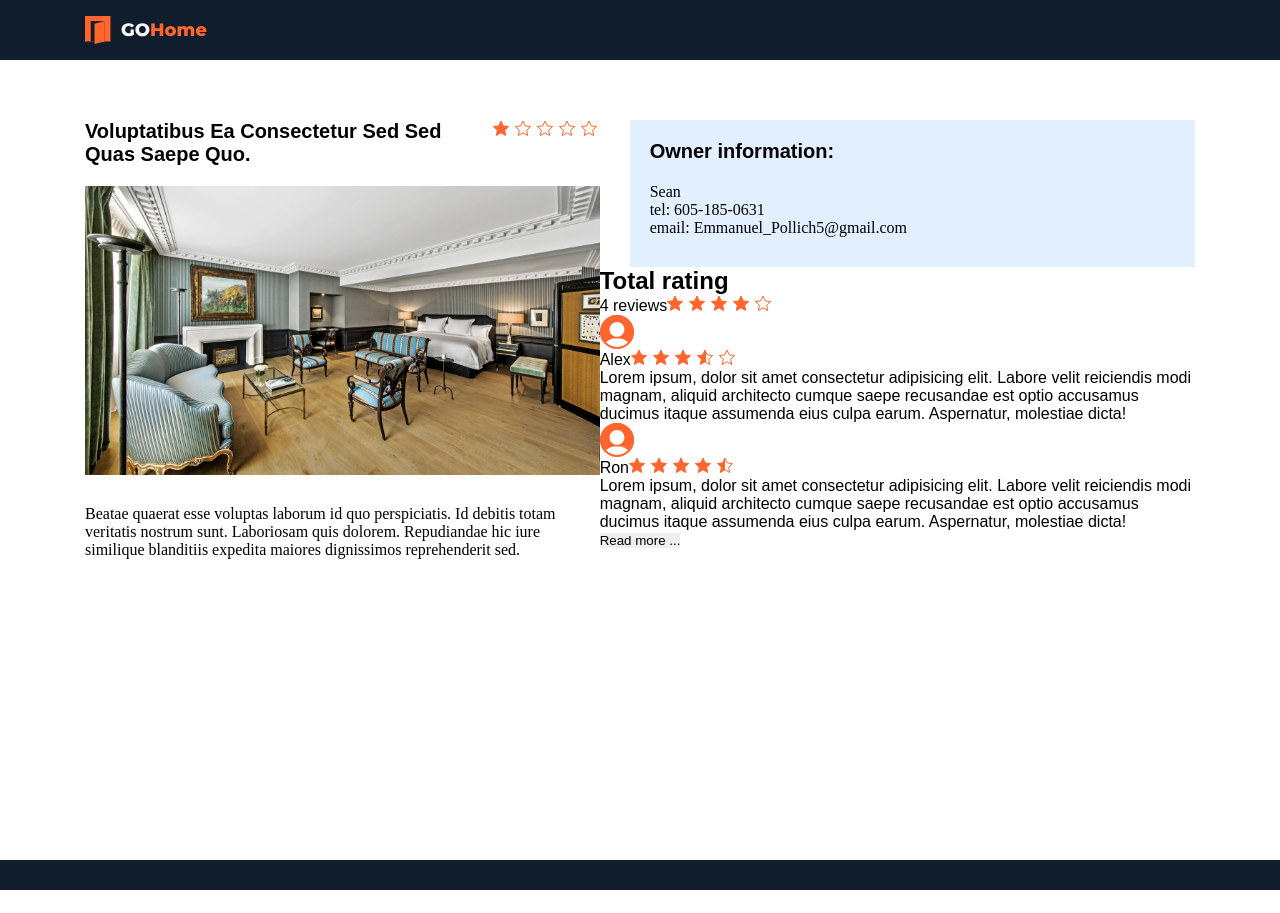
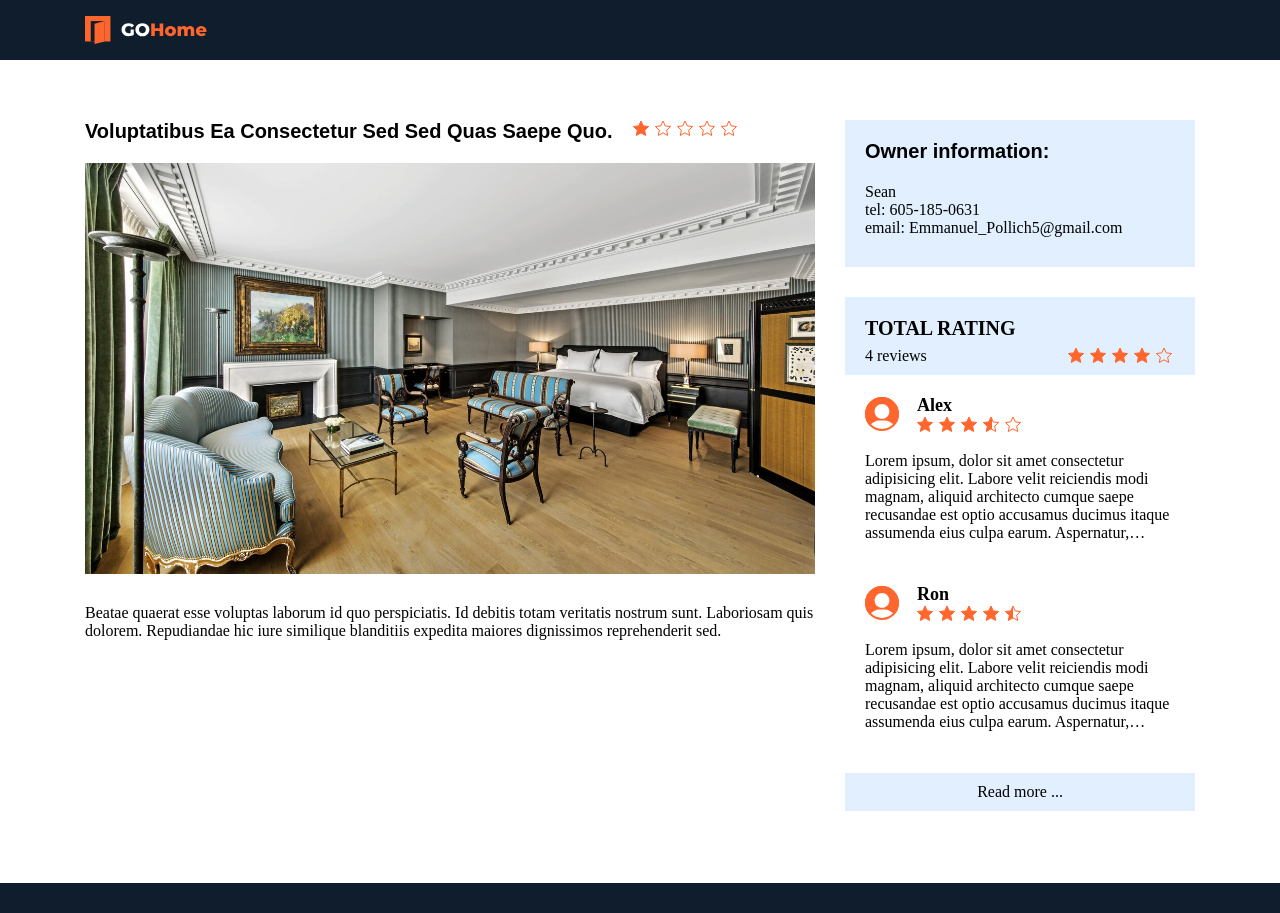
Before and after one commit to ihor-kutsenko/Apartment-Search, a Vue app: page /Apartment-Search/apartments/5f689a2c09b16000e9a2f479 in a window 1280 px wide. Before the commit the page ends 890 px from the top, so only its background shows below. Built offline with nearby package versions, Linux system fonts and the light colour scheme.

Commit message:
add styles to reviews components

```diff
--- a/src/components/reviews/ReviewsHeading.vue
+++ b/src/components/reviews/ReviewsHeading.vue
@@ -1,6 +1,6 @@
 <template>
   <div class="reviews-heading">
-    <ReviewsAvatar />
+    <ReviewsAvatar class="reviews-heading__avatar" />
     <div class="reviews-heading__content">
       <span class="reviews-heading__author">{{ author }}</span>
       <Rating :rating="rating" />
@@ -30,4 +30,23 @@ export default {
 };
 </script>
 
-<style lang="scss" scoped></style>
+<style lang="scss" scoped>
+.reviews-heading {
+  display: flex;
+  align-items: center;
+
+  &__avatar {
+    margin-right: 18px;
+  }
+
+  &__content {
+    display: flex;
+    flex-direction: column;
+  }
+
+  &__author {
+    font-size: 18px;
+    font-weight: 700;
+  }
+}
+</style>
--- a/src/components/reviews/ReviewsItem.vue
+++ b/src/components/reviews/ReviewsItem.vue
@@ -21,4 +21,23 @@ export default {
 };
 </script>
 
-<style lang="scss" scoped></style>
+<style lang="scss" scoped>
+@import '../../scss/index.scss';
+.reviews-item {
+  padding: 20px;
+  margin-bottom: 2px;
+  background-color: $bg-color;
+
+  &:last-child {
+    margin-bottom: 0;
+  }
+
+  &__content {
+    display: -webkit-box;
+    margin-top: 20px;
+    overflow: hidden;
+    -webkit-box-orient: vertical;
+    -webkit-line-clamp: 5;
+  }
+}
+</style>
--- a/src/components/reviews/ReviewsList.vue
+++ b/src/components/reviews/ReviewsList.vue
@@ -70,4 +70,39 @@ export default {
 };
 </script>
 
-<style lang="scss" scoped></style>
+<style lang="scss" scoped>
+@import '../../scss/index.scss';
+.reviews {
+  font-family: Montserrat;
+
+  &__heading {
+    padding: 20px 20px 10px 20px;
+    background-color: $bg-info-color;
+  }
+
+  &__title {
+    margin-bottom: 7px;
+    font-size: 20px;
+    font-weight: 700;
+    text-transform: uppercase;
+  }
+
+  &__rating {
+    display: flex;
+    justify-content: space-between;
+    font-family: Montserrat Medium;
+    font-size: 16px;
+    font-weight: 400;
+  }
+
+  &__show-more {
+    margin-top: 20px;
+    padding: 10px 20px;
+    width: 100%;
+    font-family: Montserrat Medium;
+    font-size: 16px;
+    font-weight: 400;
+    background-color: $bg-info-color;
+  }
+}
+</style>
--- a/src/pages/Apartment.vue
+++ b/src/pages/Apartment.vue
@@ -52,12 +52,18 @@ export default {
 
   &__wrapper {
     display: flex;
-    align-items: start;
+    align-items: flex-start;
+  }
+
+  &__additional-info {
+    margin-left: 30px;
+    max-width: 350px;
+    flex-grow: 0;
+    flex-shrink: 1;
   }
 
   &__owner {
-    min-width: 350px;
-    margin-left: 30px;
+    margin-bottom: 30px;
   }
 }
 </style>
```
